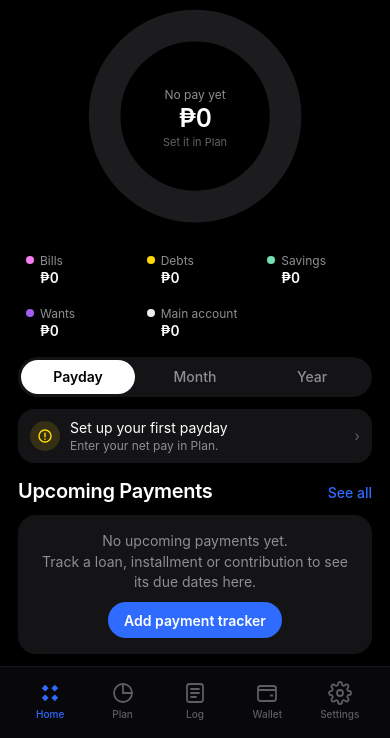
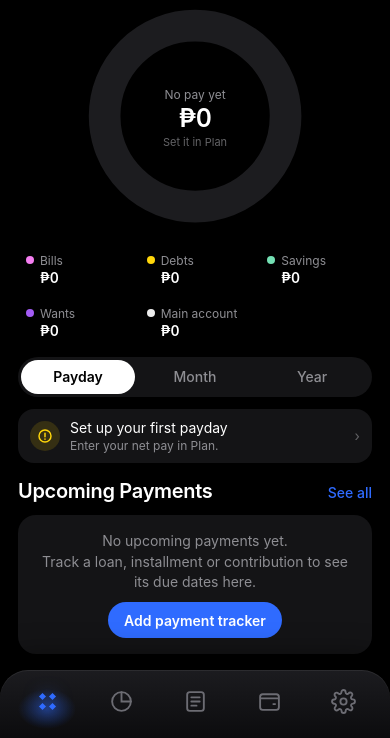
Before and after one commit to Diyel08/diy-budget-app, a plain HTML site: page index.html in a window 390 px wide. Shown: the part 106-844 px from the top of the page. Drawn offline with Linux system fonts and the light colour scheme.

Commit message:
Add files via upload

```diff
--- a/index.html
+++ b/index.html
@@ -131,7 +131,7 @@ body *{visibility:hidden!important}
   --ink:#fff;--sub:#8e8e93;--sub2:#636366;
   --blue:#2f6bff;--blue2:#1f55e0;--green:#74e0b4;--pink:#f47ef0;--yellow:#ffd60a;--purple:#a35cf5;--white:#ececec;--red:#ff5a52;
   --sf:-apple-system,BlinkMacSystemFont,"SF Pro Display","SF Pro Text",Inter,"Segoe UI",Roboto,system-ui,sans-serif;
-  --r:20px;--tab-h:72px;
+  --r:20px;--tab-h:60px;--sb:max(calc(env(safe-area-inset-bottom,0px) - 18px),6px);
 }
 /* no tap flashes, no long-press callouts or text selection on UI; inputs stay selectable */
 html{-webkit-tap-highlight-color:transparent;-webkit-text-size-adjust:100%;text-size-adjust:100%}
@@ -145,7 +145,7 @@ input,select{color:var(--ink)}
 :focus{outline:none}
 button:focus-visible,select:focus-visible{outline:2px solid var(--blue);outline-offset:2px}
 .scr>*,.pg>*{min-width:0}
-.app{min-height:100vh;min-height:100dvh;padding:calc(env(safe-area-inset-top,0px) + 14px) 0 calc(var(--tab-h) + env(safe-area-inset-bottom,0px) + 6px)}
+.app{min-height:100vh;min-height:100dvh;padding:calc(env(safe-area-inset-top,0px) + 14px) 0 calc(var(--tab-h) + var(--sb) + 12px)}
 .scr{width:min(100%,520px);margin:0 auto;padding:0 18px}
 .pg{display:none;animation:pgIn .28s cubic-bezier(.2,.8,.2,1)}
 .pg.on{display:block}
@@ -305,7 +305,7 @@ input[type=number]{-moz-appearance:textfield}
 .trk{display:block;width:100%;height:60vh;min-height:360px;border:0;background:#000}
 
 /* tab bar */
-.tabbar{position:fixed;left:0;right:0;bottom:0;z-index:50;display:flex;justify-content:space-around;align-items:flex-start;height:calc(var(--tab-h) + env(safe-area-inset-bottom,0px));padding:8px 14px env(safe-area-inset-bottom,0px);background:rgba(10,10,12,.86);-webkit-backdrop-filter:blur(22px) saturate(1.6);backdrop-filter:blur(22px) saturate(1.6);border-top:1px solid var(--line)}
+.tabbar{position:fixed;left:0;right:0;bottom:0;z-index:50;display:flex;justify-content:space-around;align-items:center;height:calc(var(--tab-h) + var(--sb));padding:0 14px var(--sb);border-radius:24px 24px 0 0;background:rgba(10,10,12,.86);-webkit-backdrop-filter:blur(22px) saturate(1.6);backdrop-filter:blur(22px) saturate(1.6);border-top:1px solid var(--line)}
 .tabbar button{width:64px;height:50px;border-radius:14px;display:flex;flex-direction:column;align-items:center;justify-content:center;gap:3px;color:#5d5d63;transition:color .2s}
 .tabbar button svg{width:24px;height:24px}
 .tabbar button small{font-size:10px;font-weight:500}
@@ -335,7 +335,7 @@ input[type=number]{-moz-appearance:textfield}
 .sh .cancel{width:100%;height:46px;margin-top:4px;border-radius:14px;font:600 16px var(--sf);color:var(--blue)}
 
 /* toast */
-#miniToast{position:fixed;left:50%;bottom:calc(var(--tab-h) + env(safe-area-inset-bottom,0px) + 14px);transform:translate(-50%,16px);z-index:99;max-width:min(420px,90vw);padding:10px 16px;border-radius:14px;background:#2a2a2e;color:#fff;font:500 14px var(--sf);opacity:0;pointer-events:none;transition:opacity .2s,transform .2s;box-shadow:0 10px 30px rgba(0,0,0,.4)}
+#miniToast{position:fixed;left:50%;bottom:calc(var(--tab-h) + var(--sb) + 14px);transform:translate(-50%,16px);z-index:99;max-width:min(420px,90vw);padding:10px 16px;border-radius:14px;background:#2a2a2e;color:#fff;font:500 14px var(--sf);opacity:0;pointer-events:none;transition:opacity .2s,transform .2s;box-shadow:0 10px 30px rgba(0,0,0,.4)}
 #miniToast.on{opacity:1;transform:translate(-50%,0)}
 
 /* hover effects only where a mouse exists, so taps never leave a stuck highlight */
@@ -457,6 +457,23 @@ body.sh-open #miniToast.on{transform:translate(-50%,0)}
 .it .val small.up{color:var(--green)}.it .val small.dn{color:var(--red)}
 #aHist .none{padding:14px;color:var(--sub);font-size:13px}
 .in .pst.clr{background:rgba(255,255,255,.08);color:var(--sub)}
+.tabbar button.on svg{filter:drop-shadow(0 0 10px rgba(47,107,255,.55))}
+/* ===== Premium tab bar (phone): icons only, soft glow under the active tab ===== */
+@media(max-width:899px){
+  :root{--tab-h:62px}
+  .tabbar{padding:0 10px var(--sb);border-radius:28px 28px 0 0;border-top:0;
+    background:linear-gradient(180deg,rgba(30,30,34,.92),rgba(12,12,14,.96));
+    box-shadow:inset 0 1px 0 rgba(255,255,255,.07),0 -12px 30px rgba(0,0,0,.55)}
+  .tabbar button{position:relative;width:62px;height:52px;gap:0;color:#6c6c73;transition:color .25s,transform .15s}
+  .tabbar button small{display:none}
+  .tabbar button svg{width:25px;height:25px;position:relative;z-index:1;transition:filter .25s}
+  .tabbar button::before{content:"";position:absolute;left:50%;top:50%;width:58px;height:40px;transform:translate(-50%,-30%) scale(.6);border-radius:50%;
+    background:radial-gradient(closest-side,rgba(47,107,255,.42),rgba(47,107,255,0));opacity:0;transition:opacity .3s,transform .3s;pointer-events:none}
+  .tabbar button.on{color:var(--blue)}
+  .tabbar button.on::before{opacity:1;transform:translate(-50%,-30%) scale(1)}
+  .tabbar button.on svg{filter:drop-shadow(0 0 8px rgba(47,107,255,.65))}
+  .tabbar button:active{transform:scale(.9)}
+}
 
 </style>
 </head>
@@ -612,11 +629,11 @@ body.sh-open #miniToast.on{transform:translate(-50%,0)}
 </main>
 
 <nav class="tabbar" id="tabbar" aria-label="Sections">
-  <button type="button" data-tab="home" class="on" aria-current="page"><svg viewBox="0 0 24 24" fill="currentColor" aria-hidden="true"><path d="M7.2 2.6l3.4 3.4-3.4 3.4L3.8 6zM16.8 2.6l3.4 3.4-3.4 3.4L13.4 6zM7.2 12.2l3.4 3.4-3.4 3.4-3.4-3.4zM16.8 12.2l3.4 3.4-3.4 3.4-3.4-3.4z" transform="translate(0 1.2)"/></svg><small>Home</small></button>
-  <button type="button" data-tab="plan"><svg viewBox="0 0 24 24" fill="none" stroke="currentColor" stroke-width="1.8" stroke-linecap="round" aria-hidden="true"><circle cx="12" cy="12" r="9"/><path d="M12 3v9h9"/></svg><small>Plan</small></button>
-  <button type="button" data-tab="log"><svg viewBox="0 0 24 24" fill="none" stroke="currentColor" stroke-width="1.8" stroke-linecap="round" stroke-linejoin="round" aria-hidden="true"><rect x="4" y="3" width="16" height="18" rx="2.5"/><path d="M8 8h8M8 12h8M8 16h5"/></svg><small>Log</small></button>
-  <button type="button" data-tab="wallet"><svg viewBox="0 0 24 24" fill="none" stroke="currentColor" stroke-width="1.8" stroke-linejoin="round" aria-hidden="true"><rect x="3" y="5" width="18" height="15" rx="2.5"/><path d="M3 9h18M15 14.5h3"/></svg><small>Wallet</small></button>
-  <button type="button" data-tab="settings"><svg viewBox="0 0 24 24" fill="none" stroke="currentColor" stroke-width="1.8" stroke-linecap="round" stroke-linejoin="round" aria-hidden="true"><circle cx="12" cy="12" r="3"/><path d="M19.4 15a1.7 1.7 0 0 0 .3 1.8l.1.1a2 2 0 1 1-2.8 2.8l-.1-.1a1.7 1.7 0 0 0-1.8-.3 1.7 1.7 0 0 0-1 1.5V21a2 2 0 1 1-4 0v-.1a1.7 1.7 0 0 0-1.1-1.5 1.7 1.7 0 0 0-1.8.3l-.1.1a2 2 0 1 1-2.8-2.8l.1-.1a1.7 1.7 0 0 0 .3-1.8 1.7 1.7 0 0 0-1.5-1H3a2 2 0 1 1 0-4h.1a1.7 1.7 0 0 0 1.5-1.1 1.7 1.7 0 0 0-.3-1.8l-.1-.1a2 2 0 1 1 2.8-2.8l.1.1a1.7 1.7 0 0 0 1.8.3H9a1.7 1.7 0 0 0 1-1.5V3a2 2 0 1 1 4 0v.1a1.7 1.7 0 0 0 1 1.5 1.7 1.7 0 0 0 1.8-.3l.1-.1a2 2 0 1 1 2.8 2.8l-.1.1a1.7 1.7 0 0 0-.3 1.8V9a1.7 1.7 0 0 0 1.5 1H21a2 2 0 1 1 0 4h-.1a1.7 1.7 0 0 0-1.5 1z"/></svg><small>Settings</small></button>
+  <button type="button" data-tab="home" class="on" aria-current="page" aria-label="Home"><svg viewBox="0 0 24 24" fill="currentColor" aria-hidden="true"><path d="M7.2 2.6l3.4 3.4-3.4 3.4L3.8 6zM16.8 2.6l3.4 3.4-3.4 3.4L13.4 6zM7.2 12.2l3.4 3.4-3.4 3.4-3.4-3.4zM16.8 12.2l3.4 3.4-3.4 3.4-3.4-3.4z" transform="translate(0 1.2)"/></svg><small>Home</small></button>
+  <button type="button" data-tab="plan" aria-label="Plan"><svg viewBox="0 0 24 24" fill="none" stroke="currentColor" stroke-width="1.8" stroke-linecap="round" aria-hidden="true"><circle cx="12" cy="12" r="9"/><path d="M12 3v9h9"/></svg><small>Plan</small></button>
+  <button type="button" data-tab="log" aria-label="Log"><svg viewBox="0 0 24 24" fill="none" stroke="currentColor" stroke-width="1.8" stroke-linecap="round" stroke-linejoin="round" aria-hidden="true"><rect x="4" y="3" width="16" height="18" rx="2.5"/><path d="M8 8h8M8 12h8M8 16h5"/></svg><small>Log</small></button>
+  <button type="button" data-tab="wallet" aria-label="Wallet"><svg viewBox="0 0 24 24" fill="none" stroke="currentColor" stroke-width="1.8" stroke-linejoin="round" aria-hidden="true"><rect x="3" y="5" width="18" height="15" rx="2.5"/><path d="M3 9h18M15 14.5h3"/></svg><small>Wallet</small></button>
+  <button type="button" data-tab="settings" aria-label="Settings"><svg viewBox="0 0 24 24" fill="none" stroke="currentColor" stroke-width="1.8" stroke-linecap="round" stroke-linejoin="round" aria-hidden="true"><circle cx="12" cy="12" r="3"/><path d="M19.4 15a1.7 1.7 0 0 0 .3 1.8l.1.1a2 2 0 1 1-2.8 2.8l-.1-.1a1.7 1.7 0 0 0-1.8-.3 1.7 1.7 0 0 0-1 1.5V21a2 2 0 1 1-4 0v-.1a1.7 1.7 0 0 0-1.1-1.5 1.7 1.7 0 0 0-1.8.3l-.1.1a2 2 0 1 1-2.8-2.8l.1-.1a1.7 1.7 0 0 0 .3-1.8 1.7 1.7 0 0 0-1.5-1H3a2 2 0 1 1 0-4h.1a1.7 1.7 0 0 0 1.5-1.1 1.7 1.7 0 0 0-.3-1.8l-.1-.1a2 2 0 1 1 2.8-2.8l.1.1a1.7 1.7 0 0 0 1.8.3H9a1.7 1.7 0 0 0 1-1.5V3a2 2 0 1 1 4 0v.1a1.7 1.7 0 0 0 1 1.5 1.7 1.7 0 0 0 1.8-.3l.1-.1a2 2 0 1 1 2.8 2.8l-.1.1a1.7 1.7 0 0 0-.3 1.8V9a1.7 1.7 0 0 0 1.5 1H21a2 2 0 1 1 0 4h-.1a1.7 1.7 0 0 0-1.5 1z"/></svg><small>Settings</small></button>
 </nav>
 
 <!-- Add New -->
--- a/sw.js
+++ b/sw.js
@@ -1,5 +1,5 @@
 /* Offline support: keeps a copy of the app on the phone. Exchange-rate requests always go to the internet. */
-const CACHE='budget-v3';
+const CACHE='budget-v5';
 const SHELL=['./','./index.html','./manifest.webmanifest','./icons/icon-180.png','./icons/icon-192.png','./icons/icon-512.png'];
 self.addEventListener('install',e=>{e.waitUntil(caches.open(CACHE).then(c=>c.addAll(SHELL)).then(()=>self.skipWaiting()))});
 self.addEventListener('activate',e=>{e.waitUntil(caches.keys().then(ks=>Promise.all(ks.filter(k=>k!==CACHE).map(k=>caches.delete(k)))).then(()=>self.clients.claim()))});
```
